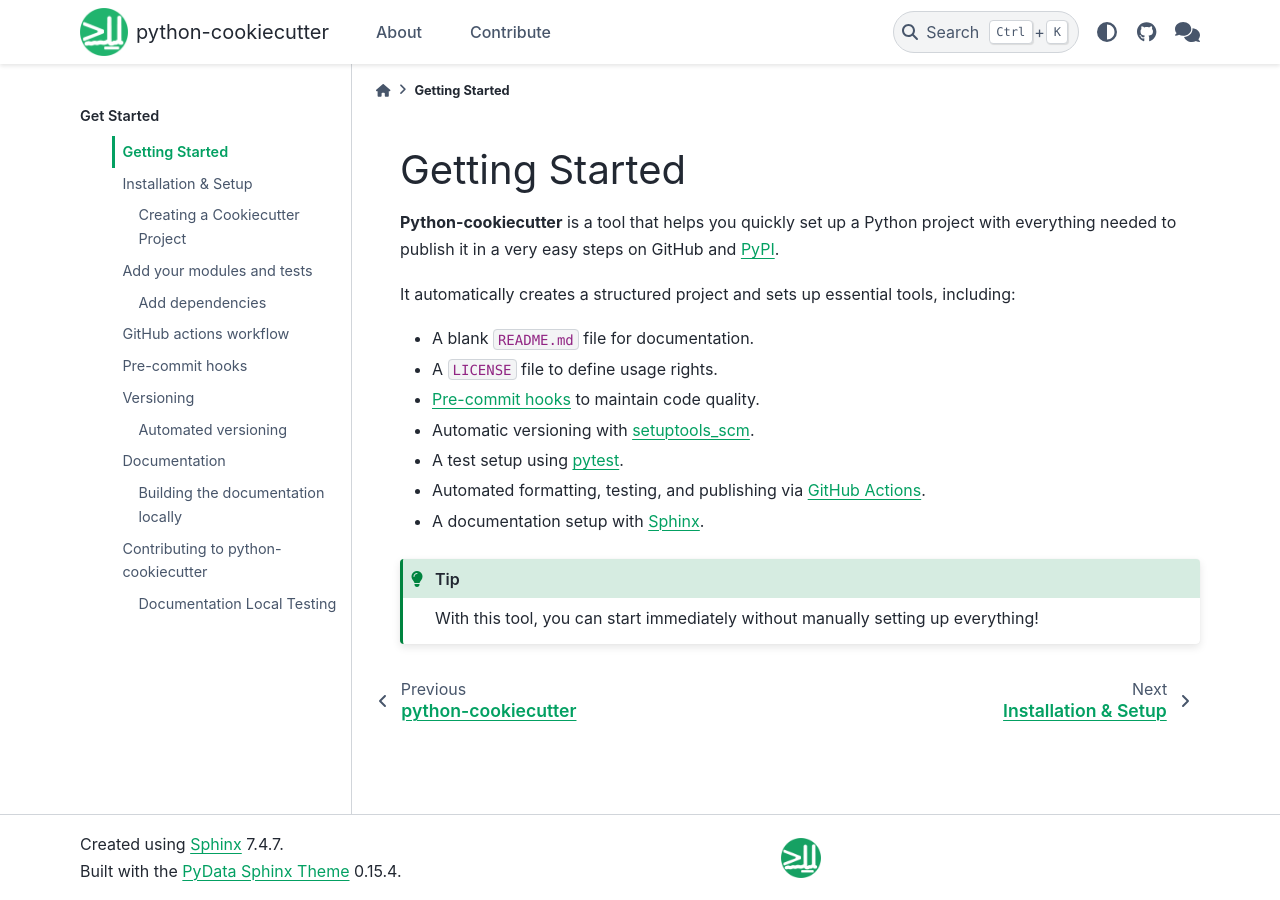
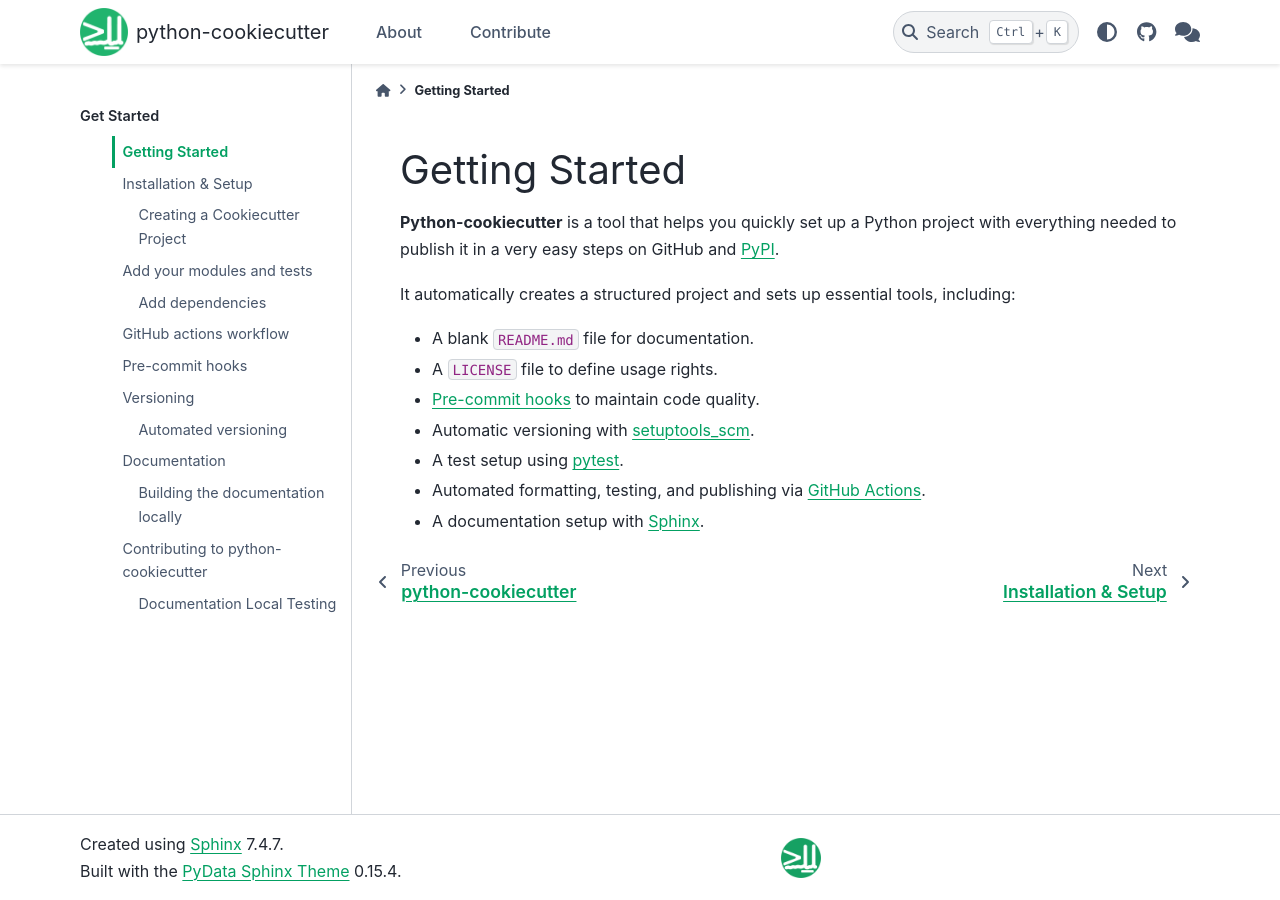
Before and after one commit to neuroinformatics-unit/python-cookiecutter, a Sphinx documentation site: the page built from docs/source/get_started.md, in a window 1280 px wide. Built offline with Sphinx 7.4.7 and the PyData theme 0.15.4, drawn with Linux system fonts in a browser that asks for light colours.

Commit message:
Update docs/source/get_started.md
Co-authored-by: Adam Tyson <code@adamltyson.com>

```diff
--- a/docs/source/get_started.md
+++ b/docs/source/get_started.md
@@ -19,7 +19,3 @@
     Actions](https://github.com/features/actions).
 -   A documentation setup with
     [Sphinx](https://www.sphinx-doc.org/en/master/).
-
-:::{tip}
-With this tool, you can start immediately without manually setting up everything!
-:::
```
